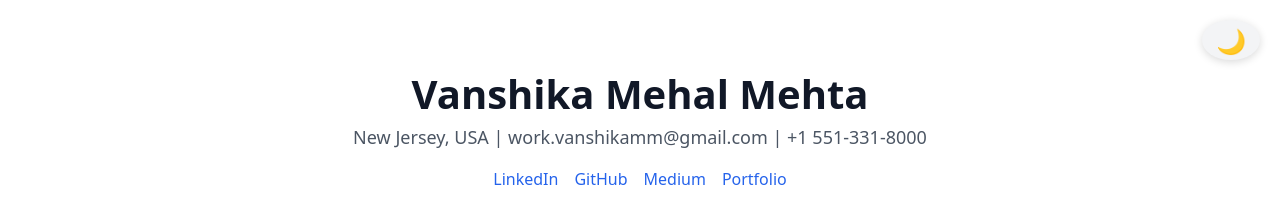
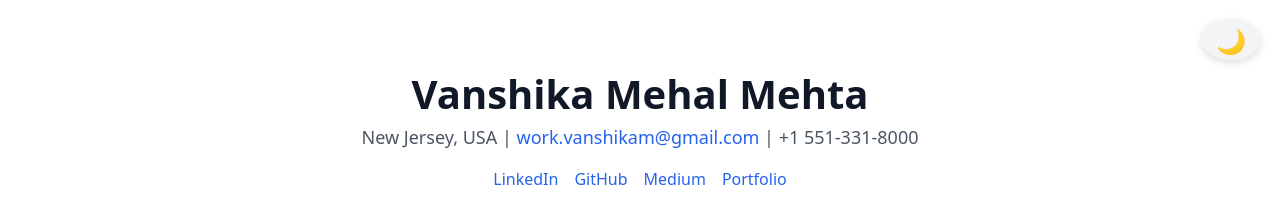
Before and after one commit to VanshikaMehta18/vanshika-portfolio, a React (Vite) app in the folder vanshika-portfolio/: page / in a window 1280 px wide. Shown: the top 214 px of the page. Built offline with nearby package versions, Linux system fonts and the light colour scheme.

Commit message:
fix: email fix

```diff
--- a/vanshika-portfolio/src/App.tsx
+++ b/vanshika-portfolio/src/App.tsx
@@ -317,7 +317,19 @@ const Header: React.FC = () => {
                 margin: '0 0 16px'
             }}>
             {resume.locationLine}
-            {resume.email ? ` | ${resume.email}` : ''}
+            {resume.email ? (
+                <>
+                    {` | `}
+                    <a
+                        href={`mailto:${resume.email}`}
+                        style={{ color: isDark ? '#60a5fa' : '#2563eb', textDecoration: 'none' }}
+                        onMouseEnter={(e) => { e.currentTarget.style.textDecoration = 'underline'; }}
+                        onMouseLeave={(e) => { e.currentTarget.style.textDecoration = 'none'; }}
+                    >
+                        {resume.email}
+                    </a>
+                </>
+            ) : ''}
                 {resume.phone ? ` | ${resume.phone}` : ''}
         </p>
             <nav style={{ display: 'flex', gap: 16, marginTop: 8, flexWrap: 'wrap', justifyContent: 'center' }}>
--- a/vanshika-portfolio/src/resumeData.ts
+++ b/vanshika-portfolio/src/resumeData.ts
@@ -3,7 +3,7 @@ import type { Resume } from './types';
 export const resume: Resume = {
     name: 'Vanshika Mehal Mehta',
     locationLine: 'New Jersey, USA',
-    email: 'work.vanshikamm@gmail.com',
+    email: 'work.vanshikam@gmail.com',
     phone: '+1 551-331-8000',
     links: [
         { label: 'LinkedIn', url: 'https://linkedin.com/in/VanshikaMehta18' },
```
